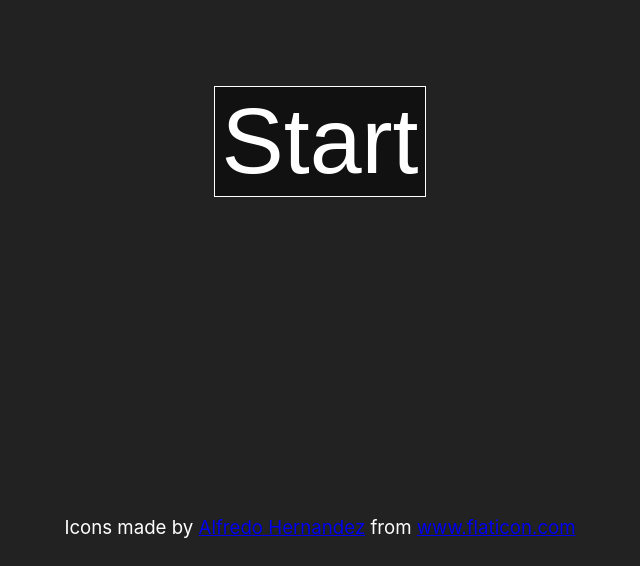
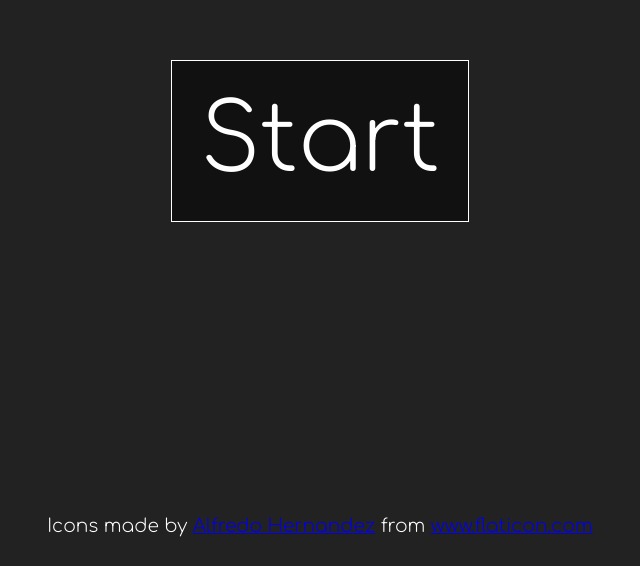
Before and after one commit to Tsuyoshi84/fancy-stop-watch, a Svelte app: page / in a window 1280 px wide. Shown: the part 234-800 px from the top of the page, without its empty margins (320-960 px from the left). Built offline with nearby package versions, Linux system fonts and the light colour scheme.

Commit message:
Change font

```diff
--- a/public/global.css
+++ b/public/global.css
@@ -1,22 +1,29 @@
-html,
-body {
+:root {
+  --font-family: 'Comfortaa', cursive, -apple-system, BlinkMacSystemFont, 'Segoe UI', Roboto, Oxygen-Sans, Ubuntu, Cantarell,
+    'Helvetica Neue';
+}
+
+html {
   font-size: 14pt;
-  position: relative;
-  width: 100%;
-  height: 100%;
+  font-family: var(--font-family);
+}
+
+button {
+  font-family: var(--font-family);
 }
 
 @media (max-width: 640px) {
-  html,
-  body {
+  html {
     font-size: 10pt;
   }
 }
 
 body {
+  position: relative;
+  width: 100%;
+  height: 100%;
   color: #fff;
   margin: 0;
   padding: 0;
   box-sizing: border-box;
-  font-family: -apple-system, BlinkMacSystemFont, 'Segoe UI', Roboto, Oxygen-Sans, Ubuntu, Cantarell, 'Helvetica Neue', sans-serif;
 }
--- a/public/index.html
+++ b/public/index.html
@@ -9,6 +9,7 @@
     <link rel="icon" type="image/png" href="favicon.png" />
     <link rel="stylesheet" href="global.css" />
     <link rel="stylesheet" href="build/bundle.css" />
+    <link href="https://fonts.googleapis.com/css2?family=Comfortaa:wght@300&display=swap" rel="stylesheet" />
 
     <script defer src="build/bundle.js"></script>
   </head>
--- a/src/StartStopButton.svelte
+++ b/src/StartStopButton.svelte
@@ -16,6 +16,7 @@
     background-color: rgb(0 0 0 / 0.5);
     border: 1px solid var(--color);
     font-size: 5rem;
+    padding: 1.5rem;
 
     transition: all 0.2s ease-in-out;
   }
```
